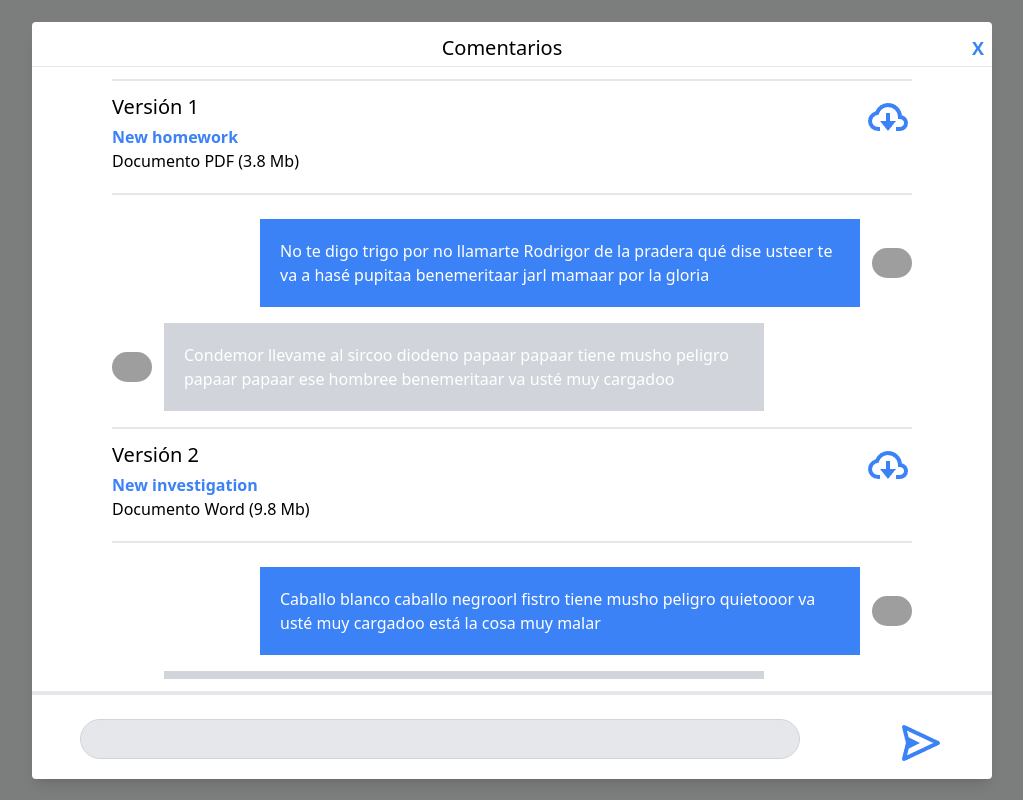
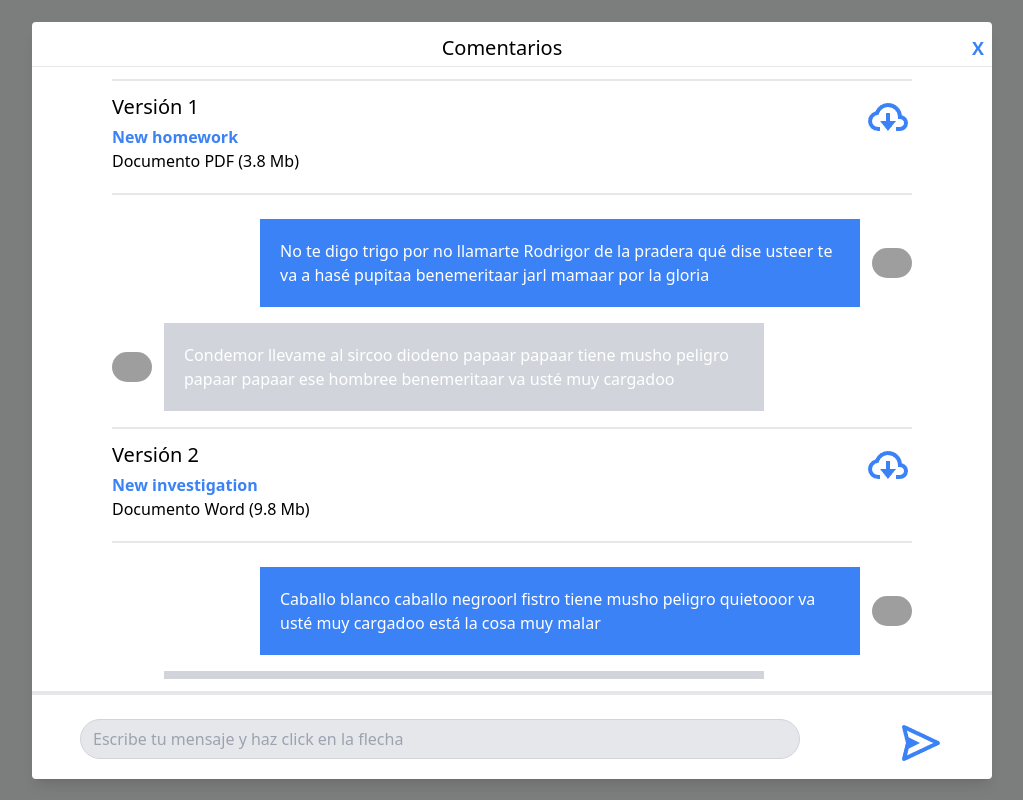
Before and after one commit to sergioges/chat-modal, a Vue app: page / in a window 1280 px wide. Both pictures are taken after a click on the label "Open Modal". Shown: the whole page, without its empty margins (128-1151 px from the left). Built offline with nearby package versions, Linux system fonts and the light colour scheme; grey boxes are pictures that could not be loaded.

Commit message:
add input placeholder

```diff
--- a/src/components/Input/InputModal.vue
+++ b/src/components/Input/InputModal.vue
@@ -25,7 +25,7 @@ export default {
 <template>
   <div class="border-t-4 w-full my-3 divide-solid">
     <div class="flex justify-around mt-6">
-      <input type="text" class="rounded-full bg-gray-200 border border-gray-300 p-3 w-3/4 h-10" v-model="message" />
+      <input placeholder="Escribe tu mensaje y haz click en la flecha" type="text" class="rounded-full bg-gray-200 border border-gray-300 p-3 w-3/4 h-10" v-model="message" />
       <div>
         <img class="cursor-pointer" src="../../assets/send-regular-48.png" alt="Send Conversation" @click="sendMessage" />
       </div>
```
